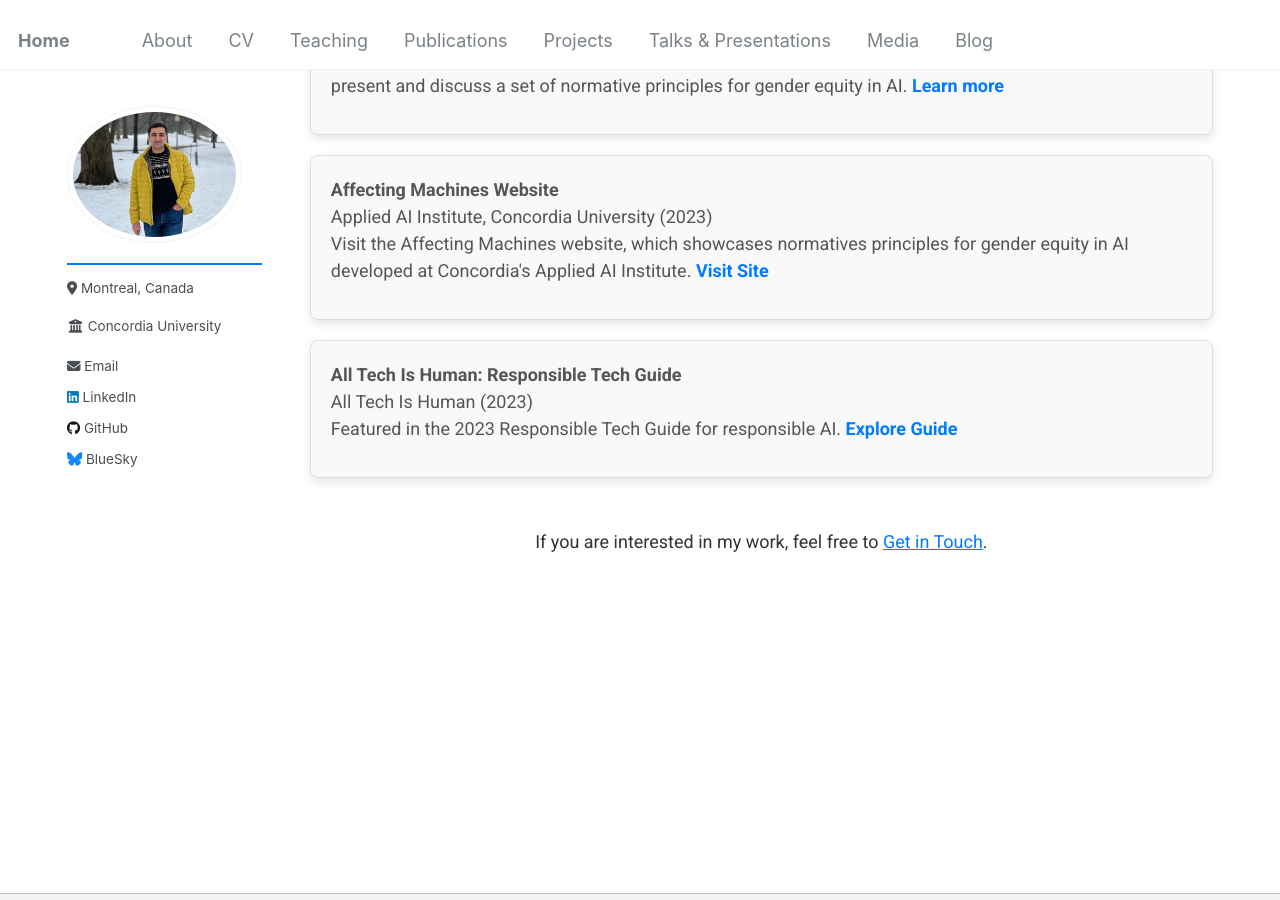
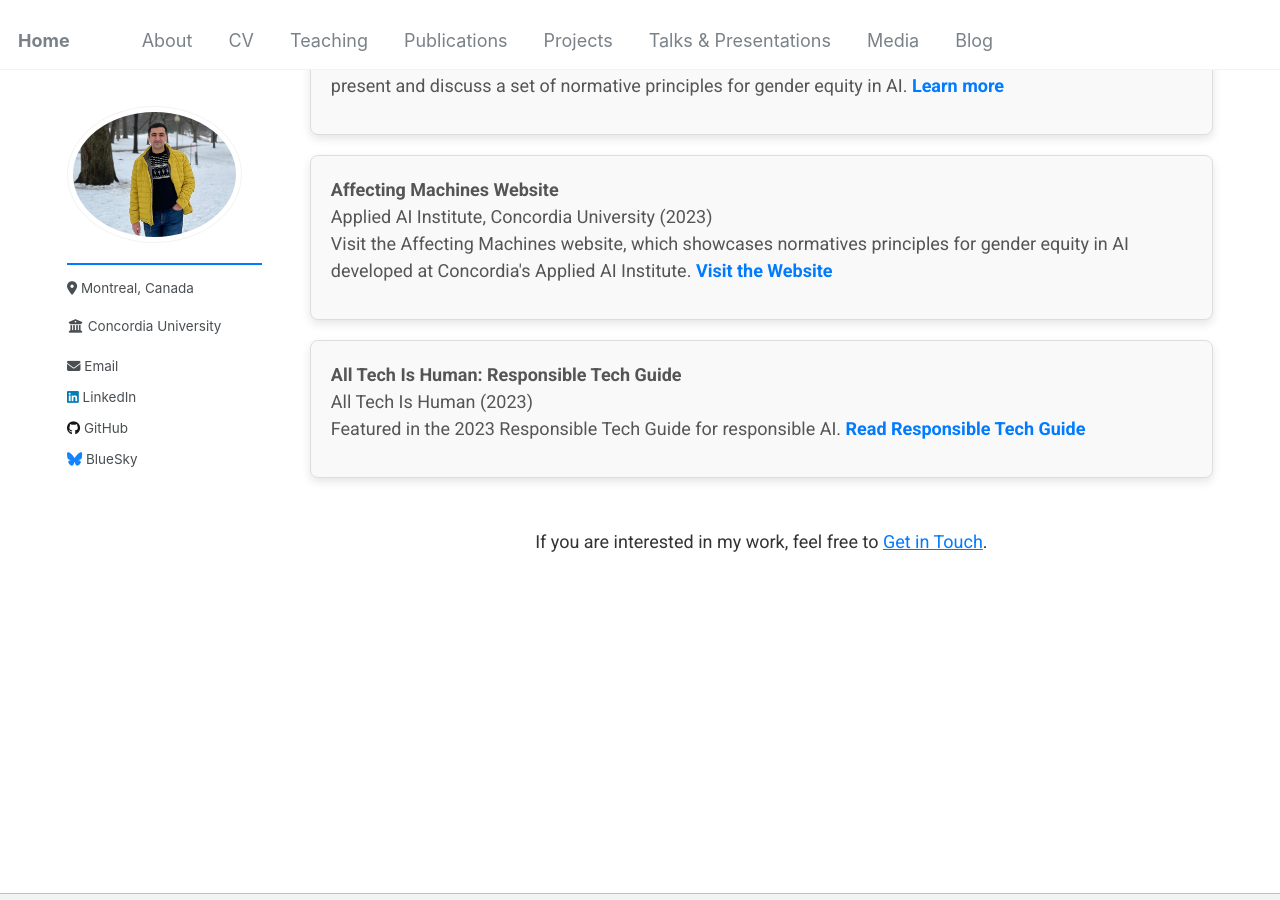
Before and after one commit to Mohsnmonji/mohsnmonji.github.io, a Jekyll site: the page built from _pages/media.md, in a window 1280 px wide and 900 px high, scrolled down 793 px. Built offline with Jekyll 4.4.1, drawn with Linux system fonts in a browser that asks for light colours.

Commit message:
Update media.md

```diff
--- a/_pages/media.md
+++ b/_pages/media.md
@@ -125,7 +125,7 @@ author_profile: true
         <strong>Affecting Machines Website</strong> <br>
         <span> Applied AI Institute, Concordia University (2023) </span><br>
         Visit the Affecting Machines website, which showcases normatives principles for gender equity in AI developed at Concordia's Applied AI Institute.
-        <a href="https://affectingmachines.net/" target="_blank">Visit Site</a>
+        <a href="https://affectingmachines.net/" target="_blank">Visit the Website</a>
       </li>
     </ul>
   </div>
@@ -137,7 +137,7 @@ author_profile: true
         <strong>All Tech Is Human: Responsible Tech Guide</strong> <br>
         <span>All Tech Is Human (2023)</span><br>
         Featured in the 2023 Responsible Tech Guide for responsible AI.
-        <a href="https://alltechishuman.org/responsible-tech-guide" target="_blank">Explore Guide</a>
+        <a href="https://alltechishuman.org/responsible-tech-guide" target="_blank">Read Responsible Tech Guide</a>
       </li>
     </ul>
   </div>
```
